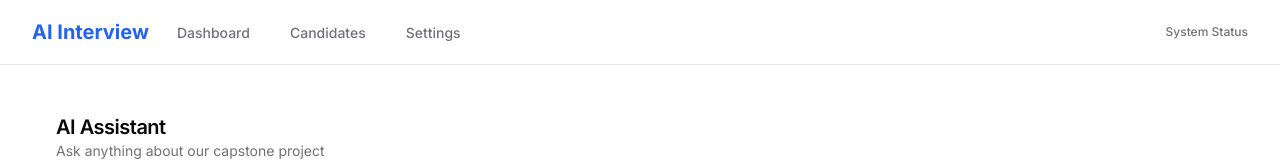
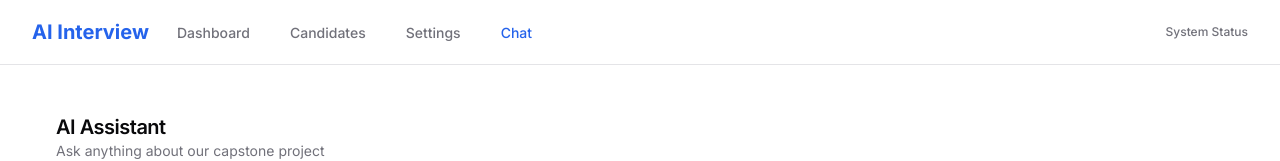
Before and after one commit to gandharr/AI-Dev-Capstone, a Next.js app in the folder capstone-app/: page /chat in a window 1280 px wide. Shown: the top 161 px of the page. Built offline with nearby package versions, Linux system fonts and the light colour scheme.

Commit message:
Add Chat link to navigation

```diff
--- a/capstone-app/src/app/components/Navigation.tsx
+++ b/capstone-app/src/app/components/Navigation.tsx
@@ -30,6 +30,12 @@ export default function Navigation() {
               >
                 Settings
               </Link>
+              <Link
+                href="/chat"
+                className="inline-flex items-center px-1 pt-1 border-b-2 border-transparent text-sm font-medium text-primary hover:border-primary/80 hover:text-primary/80"
+              >
+                Chat
+              </Link>
             </div>
           </div>
           <div className="hidden sm:ml-6 sm:flex sm:items-center">
```
